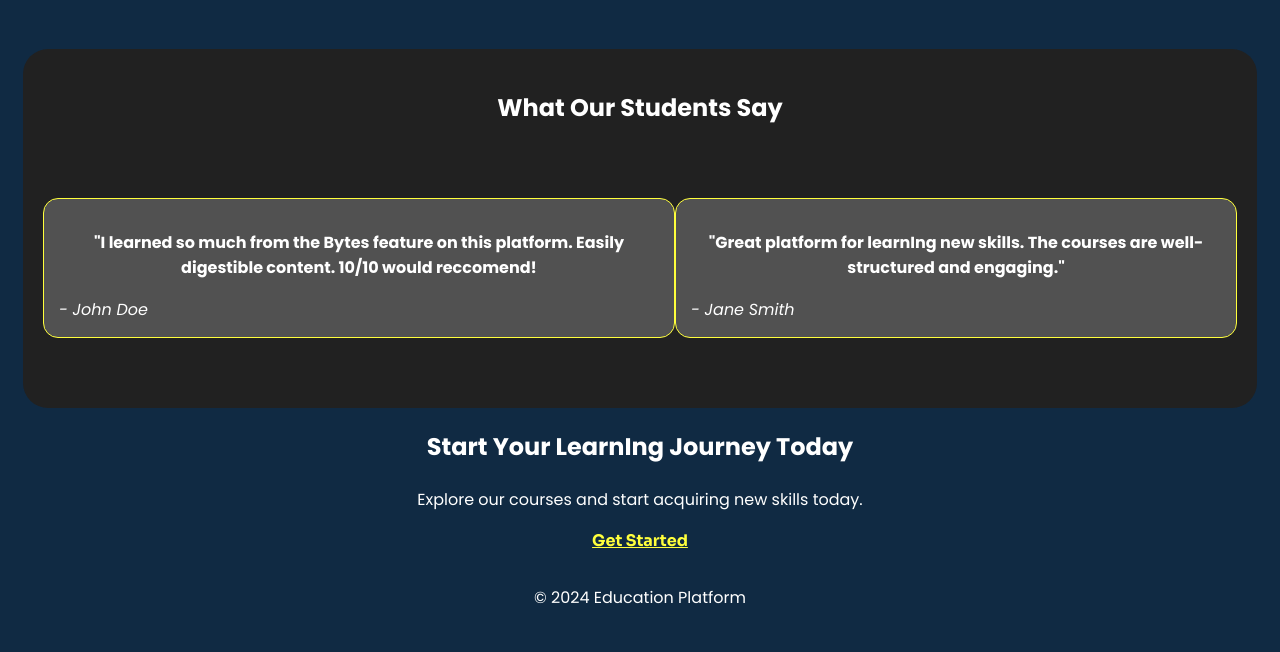
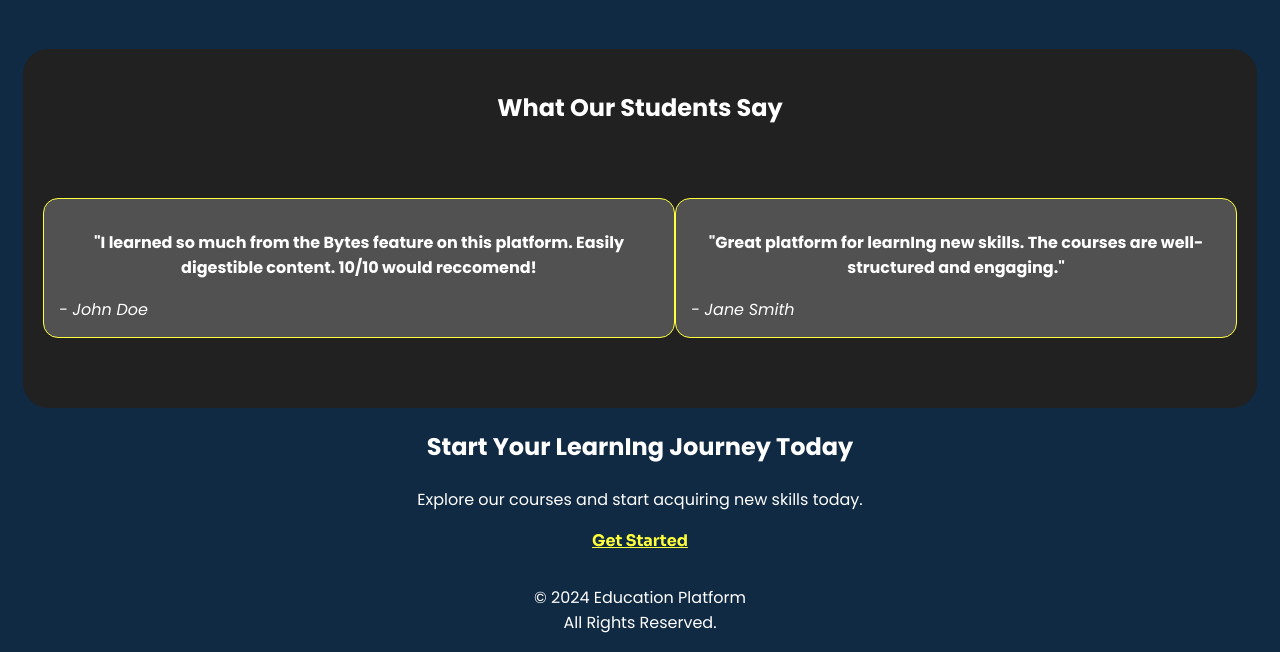
Before and after one commit to pahelldharodd/learnin, a plain HTML site: page homepage/index.html in a window 1280 px wide. Shown: the part 2140-2792 px from the top of the page. Before the commit the page ends 2766 px from the top, so only its background shows below. Drawn offline with Linux system fonts and the light colour scheme.

Commit message:
updated courses, homepage
made minor changes to homepage and courses page

```diff
--- a/homepage/index.html
+++ b/homepage/index.html
@@ -105,7 +105,7 @@
     </main>
 
     <footer>
-        <p>&copy; 2024 Education Platform</p>
+        <p>&copy; 2024 Education Platform<br>All Rights Reserved.</p>
     </footer>
 </body>
 </html>
```
Also changed, not shown: courses/index.html (+1 -1 lines).
